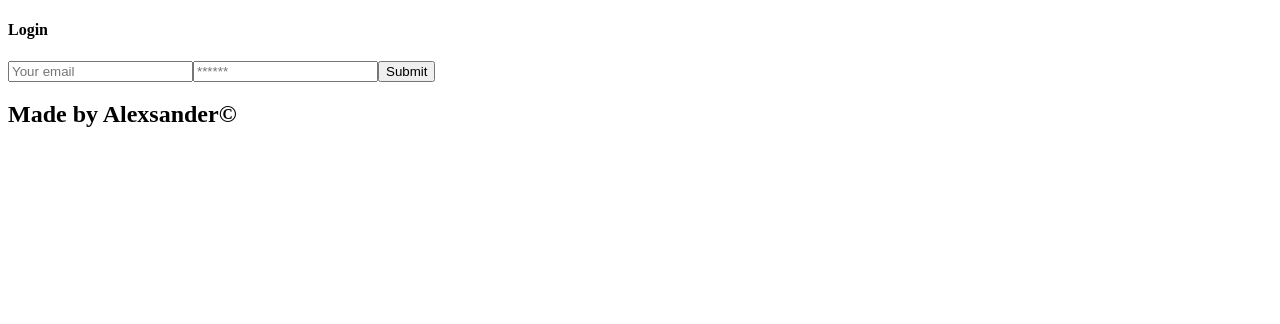
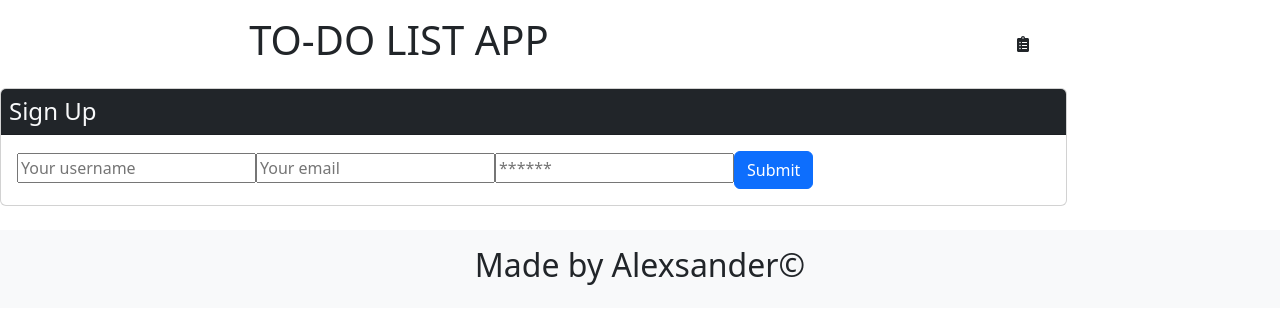
Before and after one commit to alesk1v9/TO-DO-APP, a React (Vite) app in the folder client/: page /signup in a window 1280 px wide. Before the commit this address led to /login. Shown: the top 324 px of the page. Built offline with nearby package versions, Linux system fonts and the light colour scheme.

Commit message:
fixed bugs add styles

```diff
--- a/client/src/App.jsx
+++ b/client/src/App.jsx
@@ -1,4 +1,6 @@
-import './App.css'
+// import './App.css'
+import 'bootstrap/dist/css/bootstrap.min.css';
+
 import {
   ApolloClient, // will be used to create a new client instance
   InMemoryCache, // caching mechanism to to strore results of graphql queries
@@ -57,7 +59,7 @@ function App() {
     <ApolloProvider client={client}>
       <>
         <Header />
-        <Outlet />
+          <Outlet />
         <Footer />
       </>
     </ApolloProvider>
--- a/client/src/components/Footer/index.jsx
+++ b/client/src/components/Footer/index.jsx
@@ -1,6 +1,6 @@
 function Footer() {
     return (
-      <footer>
+      <footer className="d-flex align-items-center justify-content-center p-3 bg-light">
         <h2>Made by Alexsander©</h2>
         <p>
             <a href="https://github.com/alesk1v9"></a>
--- a/client/src/components/Header/index.jsx
+++ b/client/src/components/Header/index.jsx
@@ -1,37 +1,42 @@
 import Auth from "../../utils/auth";
 import { useNavigate } from "react-router-dom";
-import { useEffect } from "react";
-
+import { FaClipboardList } from 'react-icons/fa';
 
 const Header = () => {
 
 const navigate = useNavigate();
 
-    useEffect(()=> {
-        if (!Auth.loggedIn()){
-            navigate("/login")
-        }
-    }, [navigate]);
-
     const handleBtnClick = async (e) => {
         Auth.logout();
         //take to /login
-        navigate("/login", { replace: true });
-    }
+        console.log("Navigated to http://localhost:3000/login");
+        navigate('/login', { replace: true });
+    };
 
     if (Auth.loggedIn()) {
         const user = Auth.getProfile().data;
+
         return (
         <>
-            <header>
+            <header className="d-flex align-items-center justify-content-around p-3 bg-light">
                 <h1>Welcome back, {user.username}!</h1>
+                <button
+                className="btn btn-block btn-primary"
+                onClick={handleBtnClick}>
+                    log out
+                </button>
             </header>
-            <button onClick={handleBtnClick}>log out</button>
         </>
     )
     }
-        return null;
+    return (
+        <>
+            <header className="d-flex align-items-center justify-content-around p-3">
+                <h1>TO-DO LIST APP</h1>
+                <FaClipboardList />
+            </header>
+        </>
+    );
 };
 
-
 export default Header;
--- a/client/src/pages/Home.jsx
+++ b/client/src/pages/Home.jsx
@@ -1,20 +1,23 @@
+    // import mutations and queries
 import { QUERY_USER } from "../utils/queries";
 import { DELETE_TASK } from "../utils/mutations";
 import { UPDATE_TASK } from "../utils/mutations";
 import { ADD_TASK } from "../utils/mutations";
-
+    // graphQL hooks to use query and mutations on client side
 import { useQuery, useMutation } from "@apollo/client";
+    // import Authentication services
 import Auth from "../utils/auth";
-
+    // import react and hooks
 import React, { useState, useEffect } from "react"; // useState hook for state control // useEffect for side effects ehrn building the component
 import { Await, useNavigate } from "react-router-dom"; // useNavigate hook for navigation control
+    // import moment for Date control
 import moment from "moment";
-
+    // import Icons
 import { FaTrash,FaEdit } from 'react-icons/fa';
 
 const Home = () => {
 
-    const [todo, setTodo] = useState({
+    const [todo, setTodo] = useState({ // set the form state input values as empty
         title: '',
         description: '',
         priority: '',
@@ -22,13 +25,14 @@ const Home = () => {
     });
 
     const navigate = useNavigate();
+
     const [tasks, setTasks] = useState([]); // define the initial state of tasks as an empty array
 
     useEffect(() => { // This piece of code will run every time the home is rendered and the side effect is if the user is not logged
         if (!Auth.loggedIn()) { // then navigate will take the user to /login thats why the useEffect is necessary
             navigate("/login");
         }
-    }, []); // this 2nd argument is an array of dependencies but as it needs
+    }, [navigate]); // this 2nd argument is an array of dependencies but as it needs
     // to be checked only one time when the component mounts, the array is empty
 
     const username = Auth.getProfile().data.username; //get username
@@ -154,11 +158,11 @@ try {
 
     return (
         <main>
-            <div className="flex-row justify-center">
-                <div>
-                <form>
+            <div className="d-flex flex-column align-items-center m-3">
+                <div className="col-8 border border-3 rounded-3 border-primary m-3">
+                <form className="d-flex flex-column m-3">
             <div className="mb-3">
-                <label className="form-label">Title</label>
+                <label className="form-label text-primary border-1 border-primary border-bottom">Title</label>
                 <input
                     type="text"
                     className="form-control"
@@ -169,7 +173,7 @@ try {
             </div>
 
             <div className="mb-3">
-                <label className="form-label">Description</label>
+                <label className="form-label text-primary border-1 border-primary border-bottom">Description</label>
                 <textarea
                     className="form-control"
                     placeholder="Description"
@@ -179,7 +183,7 @@ try {
             </div>
 
             <div className="mb-3">
-                <label className="form-label">Priority</label>
+                <label className="form-label text-primary border-1 border-primary border-bottom">Priority</label>
                 <select
                     className="form-control"
                     value={todo.priority}
@@ -193,7 +197,7 @@ try {
             </div>
 
             <div className="mb-3">
-                <label className="form-label">Date</label>
+                <label className="form-label text-primary border-1 border-primary border-bottom">Date</label>
                 <input
                     type="date"
                     className="form-control"
--- a/client/src/pages/Signup.jsx
+++ b/client/src/pages/Signup.jsx
@@ -52,8 +52,9 @@ const Signup = () => {
                 {data ? (
                   <p>
                     Success! You may now head{' '}
-                    <Link to="/">back to the homepage.</Link>
+                    {/* <Link to="/">back to the homepage.</Link> */}
                   </p>
+
                 ) : (
                   <form onSubmit={handleFormSubmit}>
                     <input
--- a/client/src/pages/login.jsx
+++ b/client/src/pages/login.jsx
@@ -1,7 +1,9 @@
-import { useState } from "react";
-import { Link } from "react-router-dom";
+import { useState, useEffect } from "react";
+// import { Link } from "react-router-dom";
 import { useMutation } from "@apollo/client";
 import { LOGIN_USER } from "../utils/mutations";
+// import { useNavigate } from "react-router-dom";
+
 
 import Auth from "../utils/auth";
 
@@ -19,7 +21,6 @@ const Login = (props) => {
             [name]: value,
         });
     };
-
 
     const handleFormSubmit = async (e) => {
         e.preventDefault();
@@ -41,23 +42,16 @@ const Login = (props) => {
         });
     };
 
-
     return (
       // if data loads correct redict to home page otherwise shows form again
-        <main className="flex-row justify-center mb-4">
-          <div className="col-12 col-lg-10">
+        <main className="d-flex flex-column align-items-center m-3">
+          <div className="col-6">
             <div className="card">
-              <h4 className="card-header bg-dark text-light p-2">Login</h4>
+              <h4 className="card-header text-center bg-primary text-light p-2">Login</h4>
               <div className="card-body">
-                {data ? (
-                  <p>
-                    Success! You may now head{' '}
-                    <Link to="/">back to the homepage.</Link>
-                  </p>
-                ) : (
-                  <form onSubmit={handleFormSubmit}>
+                  <form className="d-flex flex-column m-3" onSubmit={handleFormSubmit}>
                     <input
-                      className="form-input"
+                      className="form-input form-control m-3"
                       placeholder="Your email"
                       name="email"
                       type="email"
@@ -65,22 +59,21 @@ const Login = (props) => {
                       onChange={handleChange}
                     />
                     <input
-                      className="form-input"
-                      placeholder="******"
+                      className="form-input form-control m-3"
+                      placeholder="********"
                       name="password"
                       type="password"
                       value={formState.password}
                       onChange={handleChange}
                     />
                     <button
-                      className="btn btn-block btn-primary"
-                      style={{ cursor: 'pointer' }}
+                      className="btn btn-primary m-3"
                       type="submit"
                     >
                       Submit
                     </button>
                   </form>
-                )}
+
 
                 {error && (
                   <div className="my-3 p-3 bg-danger text-white">
--- a/client/src/utils/mutations.js
+++ b/client/src/utils/mutations.js
@@ -1,4 +1,4 @@
-import { gql } from "@apollo/client";
+import { gql } from "@apollo/client"; // import gql to write queries and mutations
 
 // add user
 export const ADD_USER = gql`
```
Also changed, not shown: client/src/main.jsx (+5 -3 lines).
